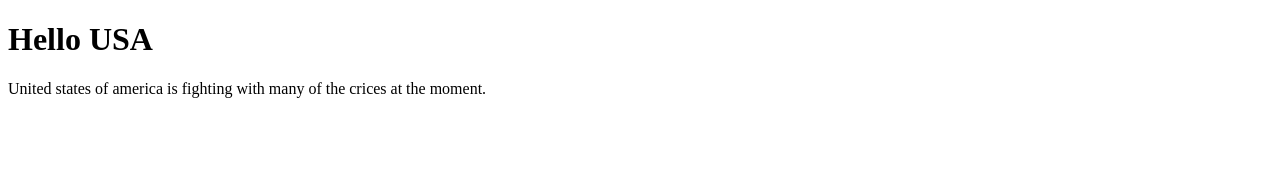
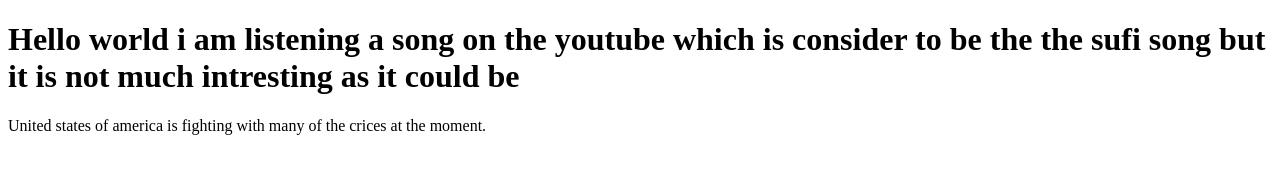
Before and after one commit to Shaharyar-saleem/Bootcamp2020-practice, a plain HTML site: page index.html in a window 1280 px wide. Drawn offline with Linux system fonts and the light colour scheme.

Commit message:
updated headline

```diff
--- a/index.html
+++ b/index.html
@@ -6,7 +6,7 @@
     <title>Document</title>
 </head>
 <body>
-    <h1>Hello USA</h1>
+    <h1>Hello world i am listening a song on the youtube which is consider to be the the sufi song but it is not much intresting as it could be</h1>
     <p>United states of america is fighting with many of the crices at the moment.</p>
 </body>
 </html>
```
